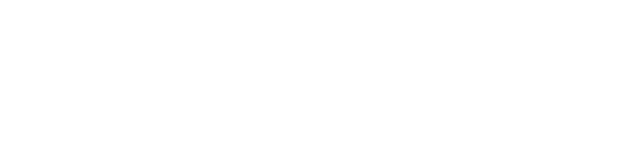
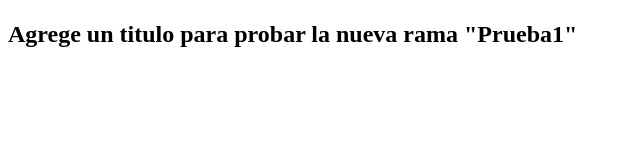
Before and after one commit to SeViC18/git-cac-sevic, a plain HTML site: page index.html in a window 1280 px wide. Shown: the whole page, without its empty margins (0-640 px from the left). Drawn offline with Linux system fonts and the light colour scheme.

Commit message:
probando si hace el branch

```diff
--- a/index.html
+++ b/index.html
@@ -8,5 +8,6 @@
 </head>
 <body>
     <h1></h1>
+    <h2>Agrege un titulo para probar la nueva rama "Prueba1"</h2>
 </body>
 </html>
```
